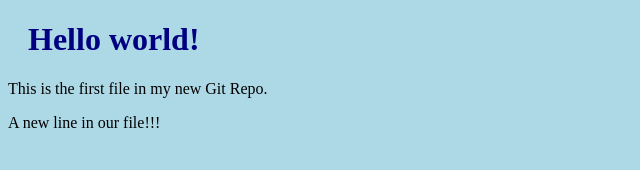
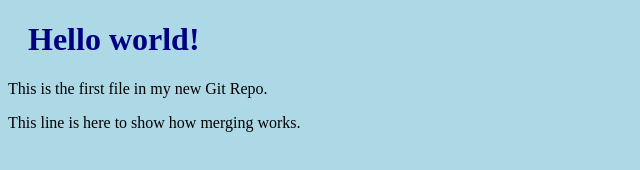
Before and after one commit to jvaguilar/hello-world, a plain HTML site: page index.html in a window 1280 px wide. Shown: the whole page, without its empty margins (0-640 px from the left). Drawn offline with Linux system fonts and the light colour scheme.

Commit message:
updated index.html with emergency fix

```diff
--- a/index.html
+++ b/index.html
@@ -8,7 +8,7 @@
 
 <h1>Hello world!</h1>
 <p>This is the first file in my new Git Repo.</p>
-<p>A new line in our file!!!</p>
+<p>This line is here to show how merging works.</p>
 
 </body>
 </html>
```
